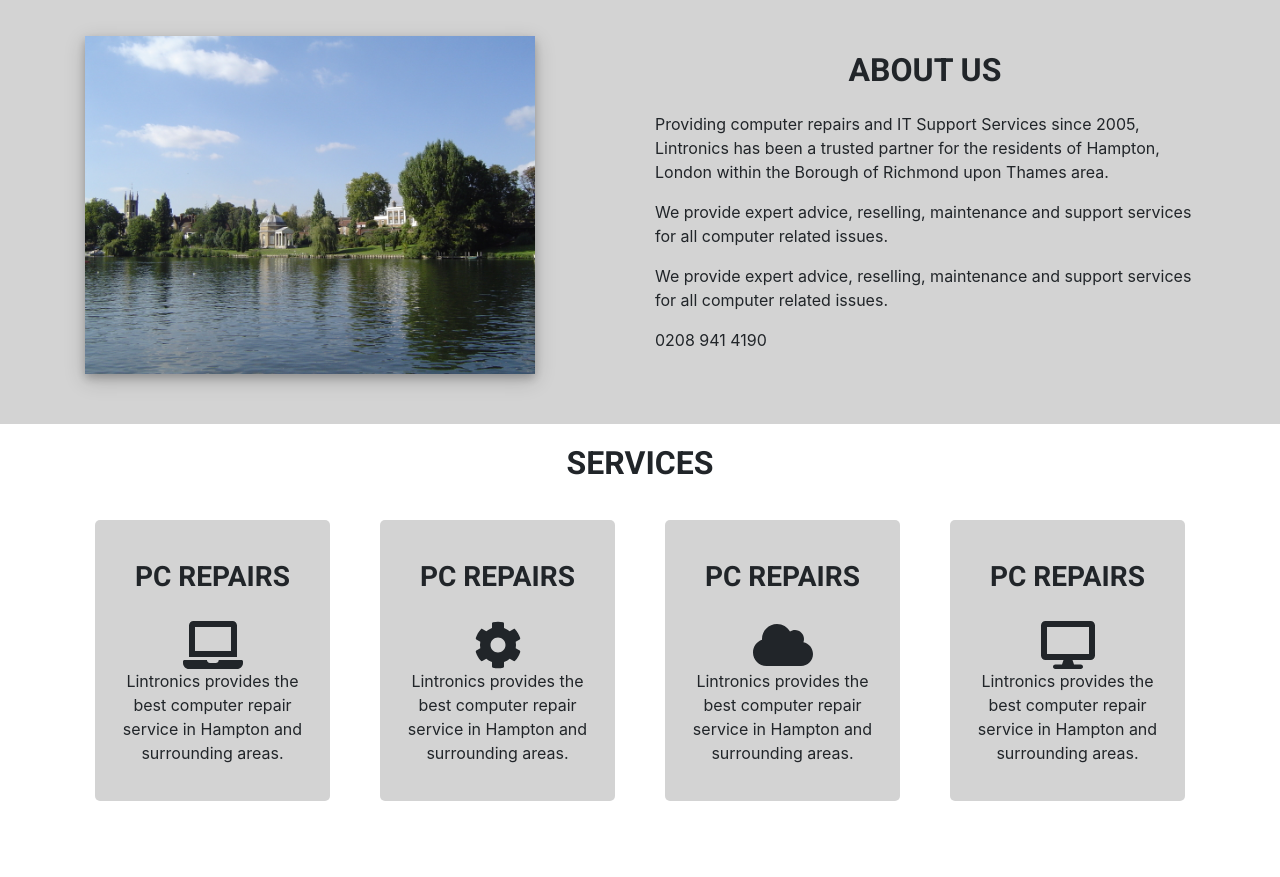
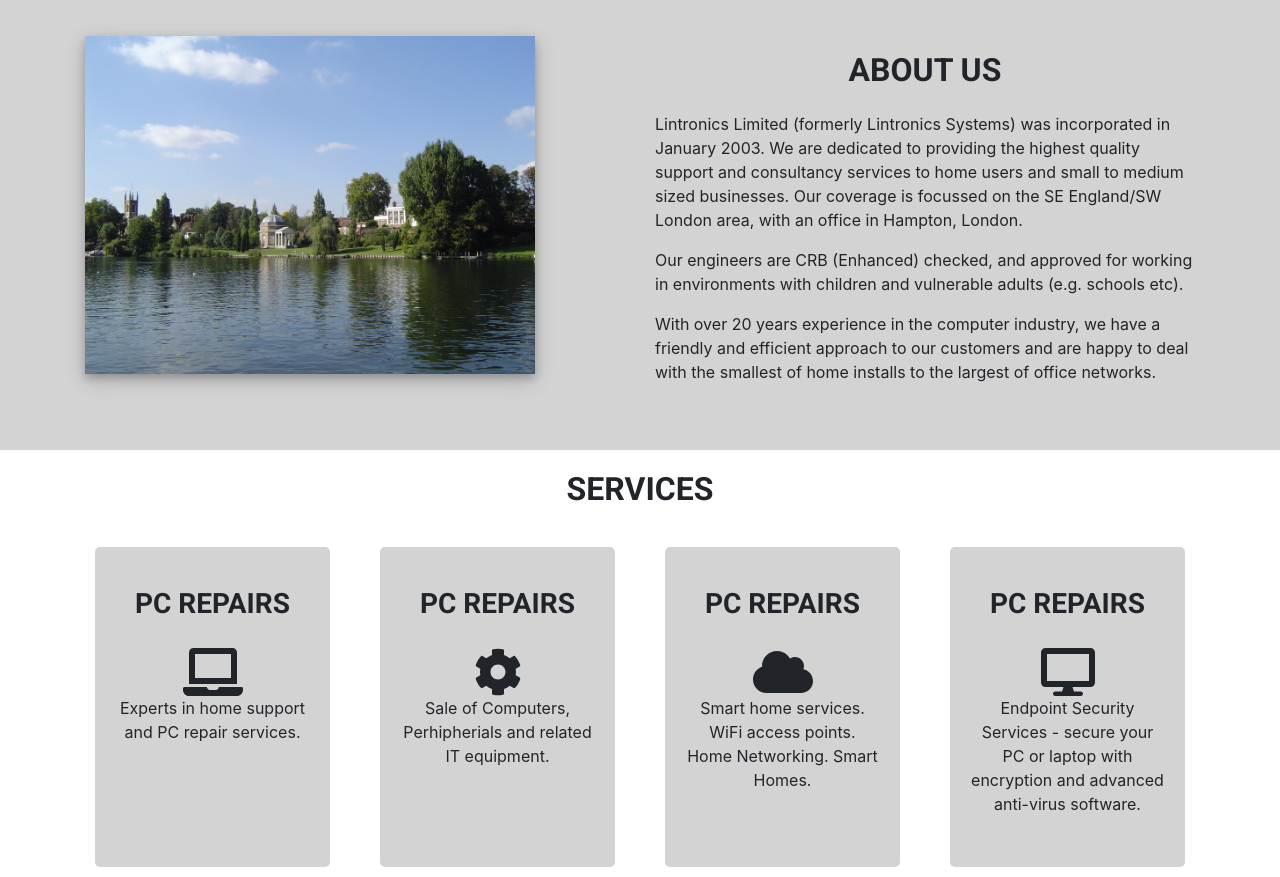
Before and after one commit to adamrichardturner/lintronics, a plain HTML site: page index.html in a window 1280 px wide. Shown: the part 834-1711 px from the top of the page. Before the commit the page ends 1645 px from the top, so only its background shows below. Drawn offline with nearby package versions, Linux system fonts and the light colour scheme.

Commit message:
update content

```diff
--- a/css/style.css
+++ b/css/style.css
@@ -149,6 +149,7 @@
   margin: 10px;
   text-align: center;
   transition: 0.25s ease-in;
+  height: 320px;
 }
 
 section#lintronics-services div.services-card:hover {
--- a/index.html
+++ b/index.html
@@ -64,10 +64,11 @@
         </div>
         <div class="col-lg-6">
           <h2>ABOUT US</h2>
-          <p>Providing computer repairs and IT Support Services since 2005, Lintronics has been a trusted partner for the residents of Hampton, London within the Borough of Richmond upon Thames area.</p>
-          <p>We provide expert advice, reselling, maintenance and support services for all computer related issues.</p>
-          <p>We provide expert advice, reselling, maintenance and support services for all computer related issues.</p>
-          <p>0208 941 4190</p>
+          <p>
+            Lintronics Limited (formerly Lintronics Systems) was incorporated in January 2003. We are dedicated to providing the highest quality support and consultancy services to home users and small to medium sized businesses. Our coverage is
+            focussed on the SE England/SW London area, with an office in Hampton, London.</p>
+          <p>Our engineers are CRB (Enhanced) checked, and approved for working in environments with children and vulnerable adults (e.g. schools etc).</p>
+          <p>With over 20 years experience in the computer industry, we have a friendly and efficient approach to our customers and are happy to deal with the smallest of home installs to the largest of office networks.</p>
         </div>
       </div>
     </div>
@@ -83,28 +84,28 @@
           <div class="services-card">
             <h3>PC REPAIRS</h3>
             <i class="fa fa-laptop fa-3x"></i>
-            <p>Lintronics provides the best computer repair service in Hampton and surrounding areas.</p>
+            <p>Experts in home support and PC repair services.</p>
           </div>
         </div>
         <div class="col-lg-3">
           <div class="services-card">
             <h3>PC REPAIRS</h3>
             <i class="fa fa-cog fa-3x"></i>
-            <p>Lintronics provides the best computer repair service in Hampton and surrounding areas.</p>
+            <p>Sale of Computers, Perhipherials and related IT equipment.</p>
           </div>
         </div>
         <div class="col-lg-3">
           <div class="services-card">
             <h3>PC REPAIRS</h3>
             <i class="fa fa-cloud fa-3x"></i>
-            <p>Lintronics provides the best computer repair service in Hampton and surrounding areas.</p>
+            <p>Smart home services. WiFi access points. Home Networking. Smart Homes.</p>
           </div>
         </div>
         <div class="col-lg-3">
           <div class="services-card">
             <h3>PC REPAIRS</h3>
             <i class="fa fa-desktop fa-3x"></i>
-            <p>Lintronics provides the best computer repair service in Hampton and surrounding areas.</p>
+            <p>Endpoint Security Services - secure your PC or laptop with encryption and advanced anti-virus software.</p>
           </div>
         </div>
       </div>
```
